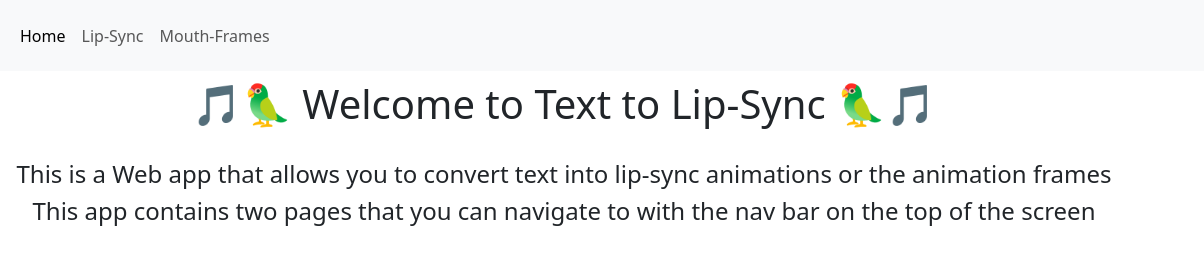
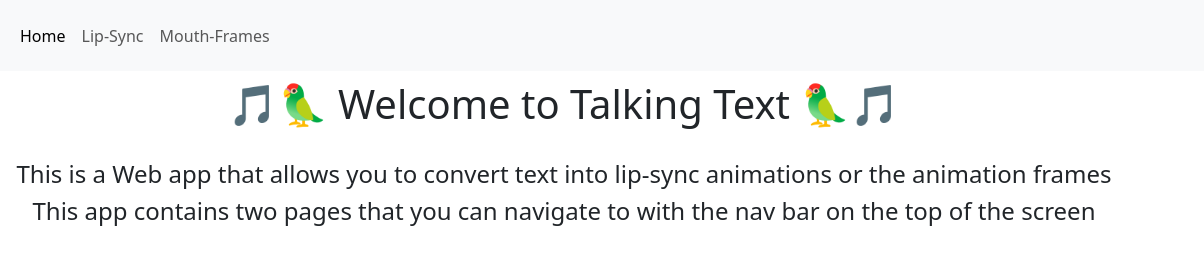
Before and after one commit to soc6/mouthAnimationAppFYP, a website with bundled scripts: page fypBasicApp.html in a window 1280 px wide. Shown: the top 255 px of the page, 76-1280 px from the left. Built offline with nearby package versions, Linux system fonts and the light colour scheme; no server answers.

Commit message:
updated title

```diff
--- a/fypBasicApp.html
+++ b/fypBasicApp.html
@@ -109,7 +109,7 @@
 
       <!-- Home Page -->
       <div id="homePage" style="display: block;">
-        <h1>🎵🦜 Welcome to Text to Lip-Sync 🦜🎵</h1><br>
+        <h1>🎵🦜 Welcome to Talking Text 🦜🎵</h1><br>
         <h4>This is a Web app that allows you to convert text into lip-sync animations or the animation frames</h4>
         <h4>This app contains two pages that you can navigate to with the nav bar on the top of the screen</h4>
         <br>
--- a/public/jsFiles/mouthAnimCode.js
+++ b/public/jsFiles/mouthAnimCode.js
@@ -20,8 +20,6 @@ let timeForEachFrame = 55;
 let speechRate = 1;
 let backgroundColour = 'white';
 
-
-//TRYING OUT SOME CANVAS PLSS WORRRRK BABY
 const mouthCanvas = document.getElementById("mouthCanvas");
 const ctx = mouthCanvas.getContext("2d");
 const startImg = new Image();
@@ -31,7 +29,6 @@ startImg.onload = function() {
     //gets device pixel ratio (DPI scaling factor)
     //ensures proper scaling across screens
     const dpi = window.devicePixelRatio || 1;
-
 
     mouthCanvas.width = mouthCanvas.width / dpi;
     mouthCanvas.height = mouthCanvas.height / dpi;
```
